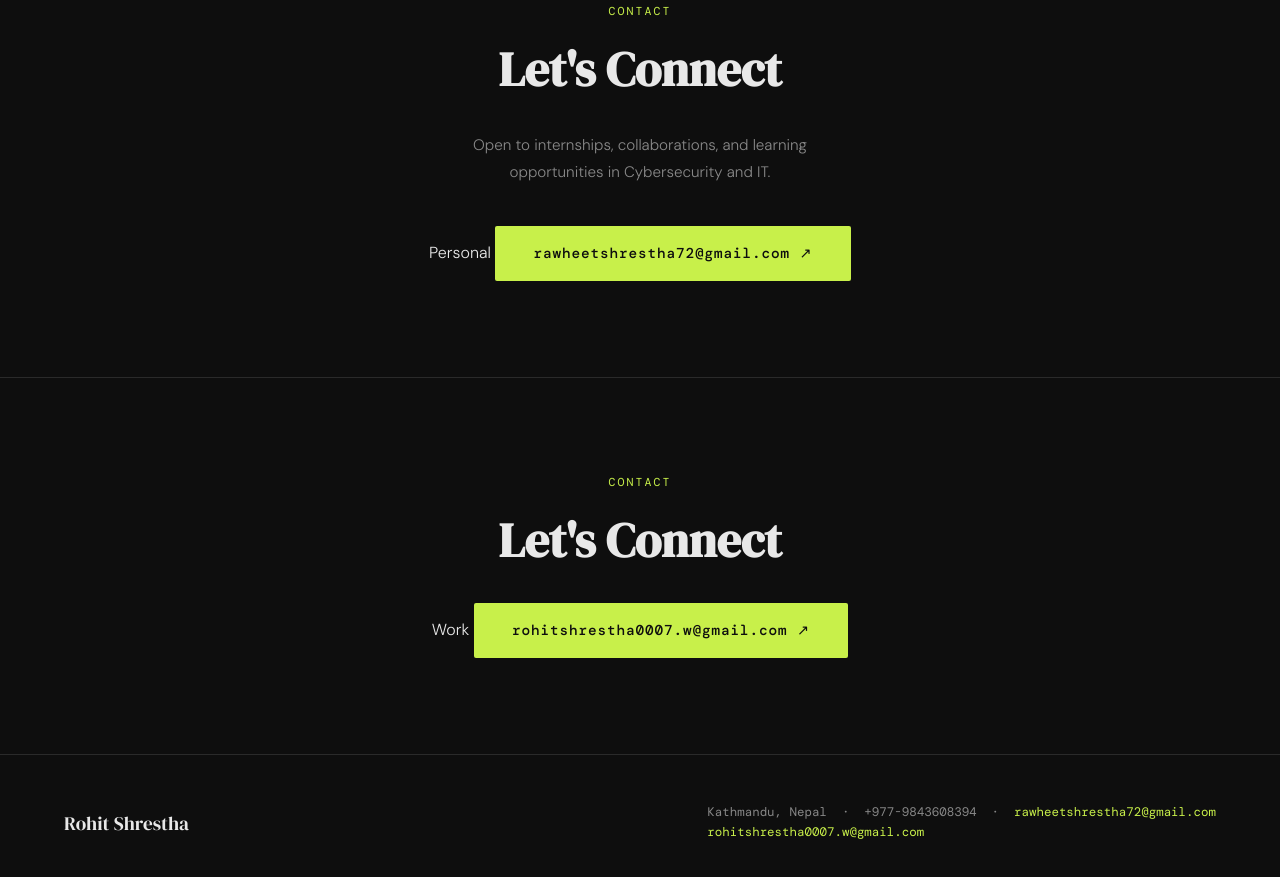
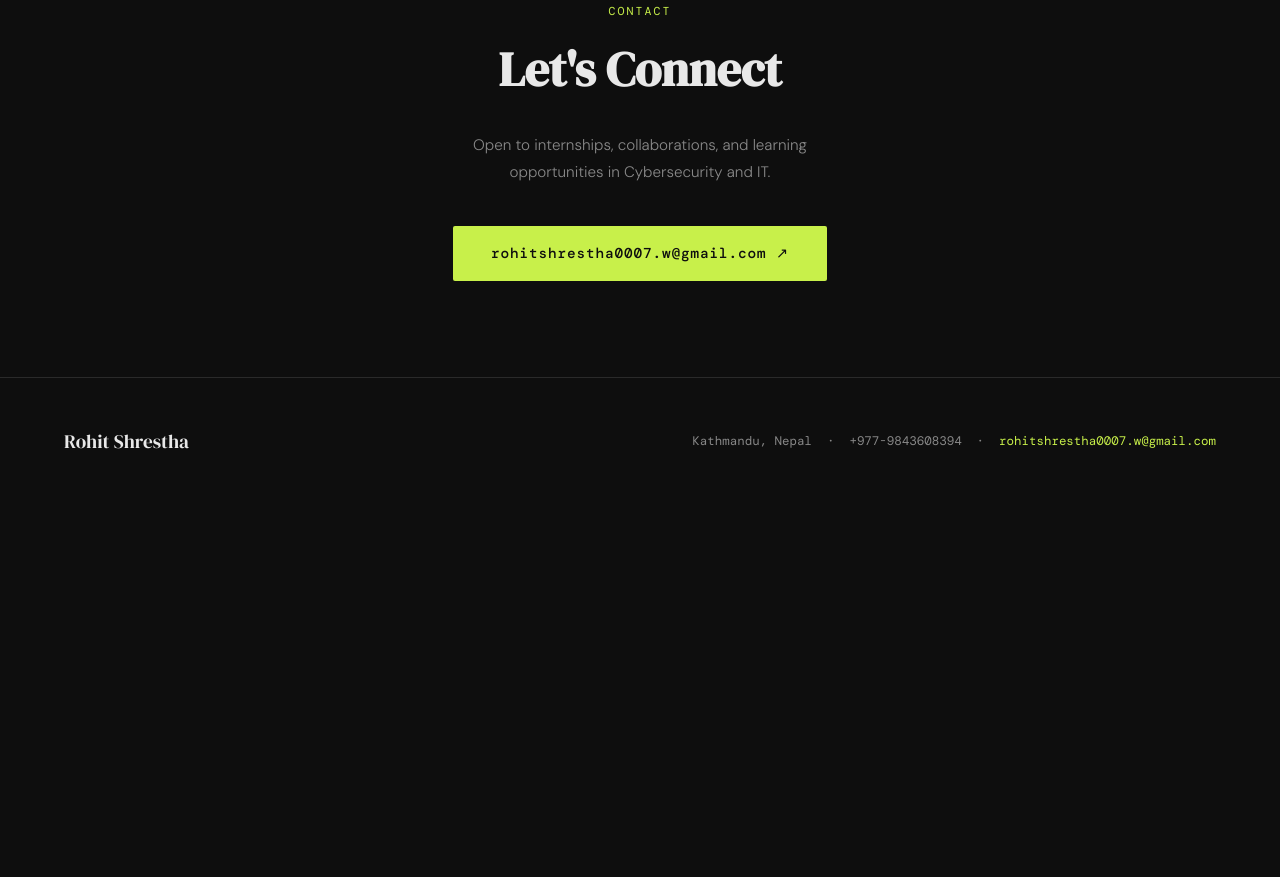
Before and after one commit to rohitshrestha0007/rohitshrestha0007.github.io, a plain HTML site: page index.html in a window 1280 px wide. Shown: the part 5880-6757 px from the top of the page. After the commit the page ends 6385 px from the top, so only its background shows below. Drawn offline with nearby package versions, Linux system fonts and the light colour scheme; a web font is replaced by a local one.

Commit message:
index.html

```diff
--- a/index.html
+++ b/index.html
@@ -1049,18 +1049,6 @@
     <p style="color:var(--muted); max-width:420px; margin:0 auto 2.5rem; font-size:0.95rem; line-height:1.8;">
       Open to internships, collaborations, and learning opportunities in Cybersecurity and IT.
     </p>
-    Personal
-    <a href="mailto:rawheetshrestha72@gmail.com" class="btn btn-primary" style="font-size:0.9rem; padding:1rem 2.4rem;">
-      rawheetshrestha72@gmail.com ↗
-
-    </a>
-  </div>
-</section>
-  <section id="contact" style="text-align:center; padding: 6rem 4rem;">
-  <div class="reveal">
-    <p class="section-label" style="justify-content:center; display:flex">Contact</p>
-    <h2 class="section-title" style="max-width:500px; margin:0 auto 1.5rem">Let's Connect</h2>
-    Work
       <a href="mailto:rohitshrestha0007.w@gmail.com" class="btn btn-primary" style="font-size:0.9rem; padding:1rem 2.4rem;">
       rohitshrestha0007.w@gmail.com ↗
     </a>
@@ -1072,7 +1060,6 @@
   <div class="footer-name">Rohit Shrestha</div>
   <div class="footer-contact">
     Kathmandu, Nepal &nbsp;·&nbsp; +977-9843608394 &nbsp;·&nbsp;
-    <a href="mailto:rawheetshrestha72@gmail.com">rawheetshrestha72@gmail.com</a> <p>
      <a href="mailto:rohitshrestha0007.w@gmail.com">rohitshrestha0007.w@gmail.com</a>
   </p>
   </div>
```
